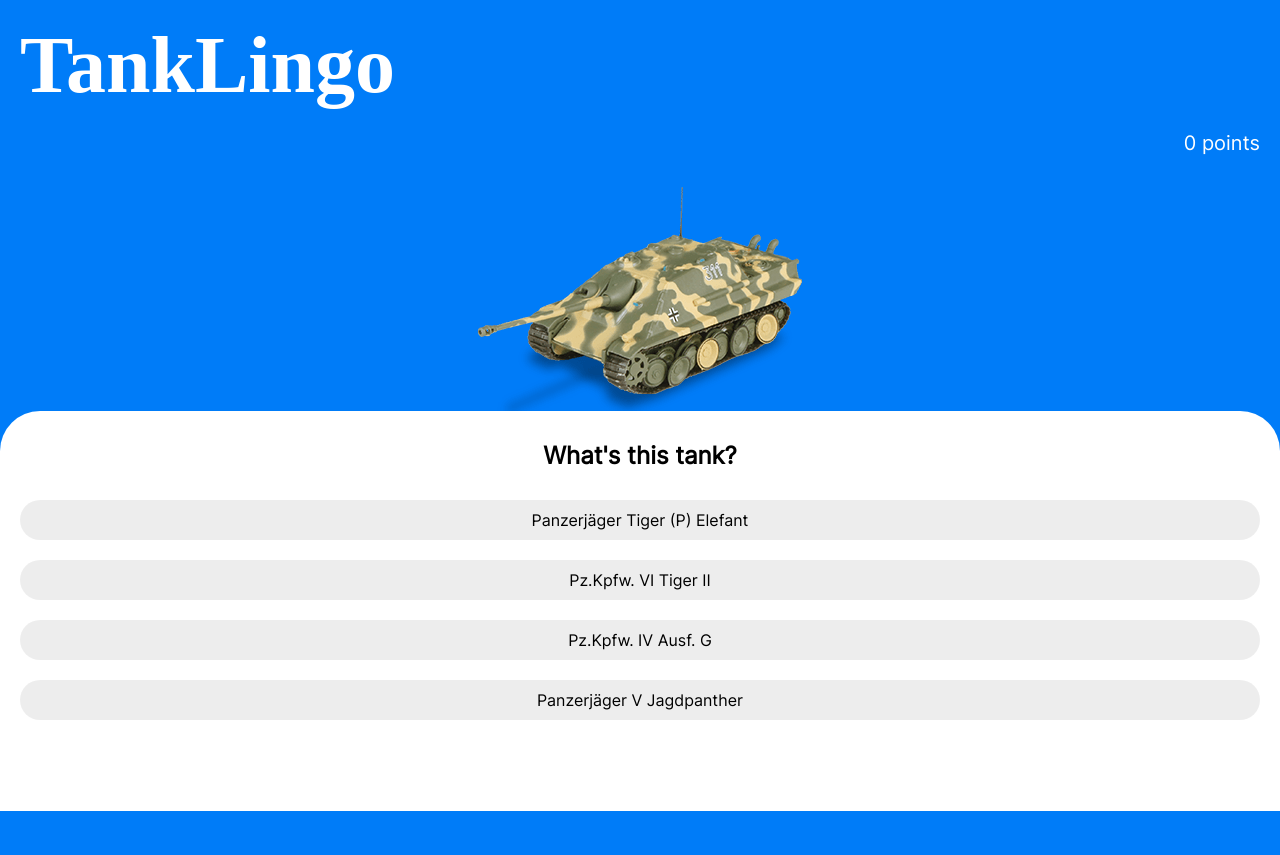
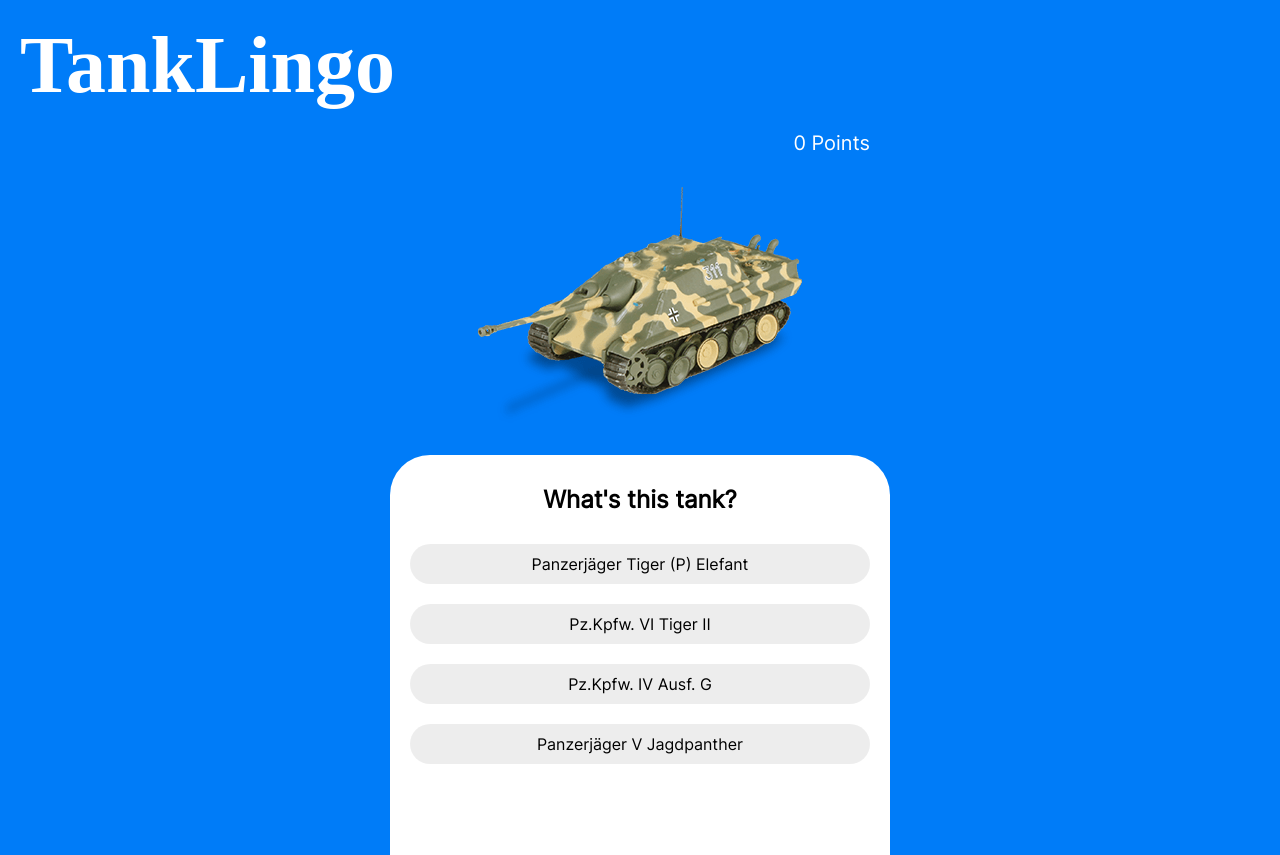
Before and after one commit to ssebastianoo/TankLingo, a Svelte app: page / in a window 1280 px wide. Before the commit the page ends 811 px from the top, so only its background shows below. Built offline with nearby package versions, Linux system fonts and the light colour scheme; a web font is replaced by a local one.

Commit message:
desktop version

```diff
--- a/src/App.svelte
+++ b/src/App.svelte
@@ -77,11 +77,12 @@
     {#if !loaded}
         <p>loading...</p>
     {:else}
+        <div class="parent">
             <div class="container">
                 <div class="top">
                     <p class="points">
                         {points}
-                    {points === 1 ? "point" : "points"}
+                        {points === 1 ? "Point" : "Points"}
                     </p>
                     <div class="pic">
                         <img src={"/tanks/" + correctTank.file} alt="Tank" />
@@ -107,6 +108,7 @@
                     </div>
                 </div>
             </div>
+        </div>
     {/if}
 </main>
 
@@ -127,7 +129,14 @@
         padding: 20px;
     }
 
+    .parent {
+        display: flex;
+        justify-content: center;
+    }
+
     .container {
+        width: 100%;
+        max-width: 500px;
         min-height: calc(100vh - 120px);
         display: flex;
         flex-direction: column;
@@ -153,7 +162,7 @@
     }
 
     .top {
-        height: calc(40vh - 120px);
+        min-height: calc(40vh - 120px);
     }
 
     .pic {
@@ -163,7 +172,7 @@
     }
 
     .guess {
-        height: calc(60vh - 120px);
+        min-height: calc(60vh - 120px);
         background-color: white;
         padding: 20px;
         border-top-left-radius: 40px;
```
Lines whose indentation alone changed are shown as unchanged.
